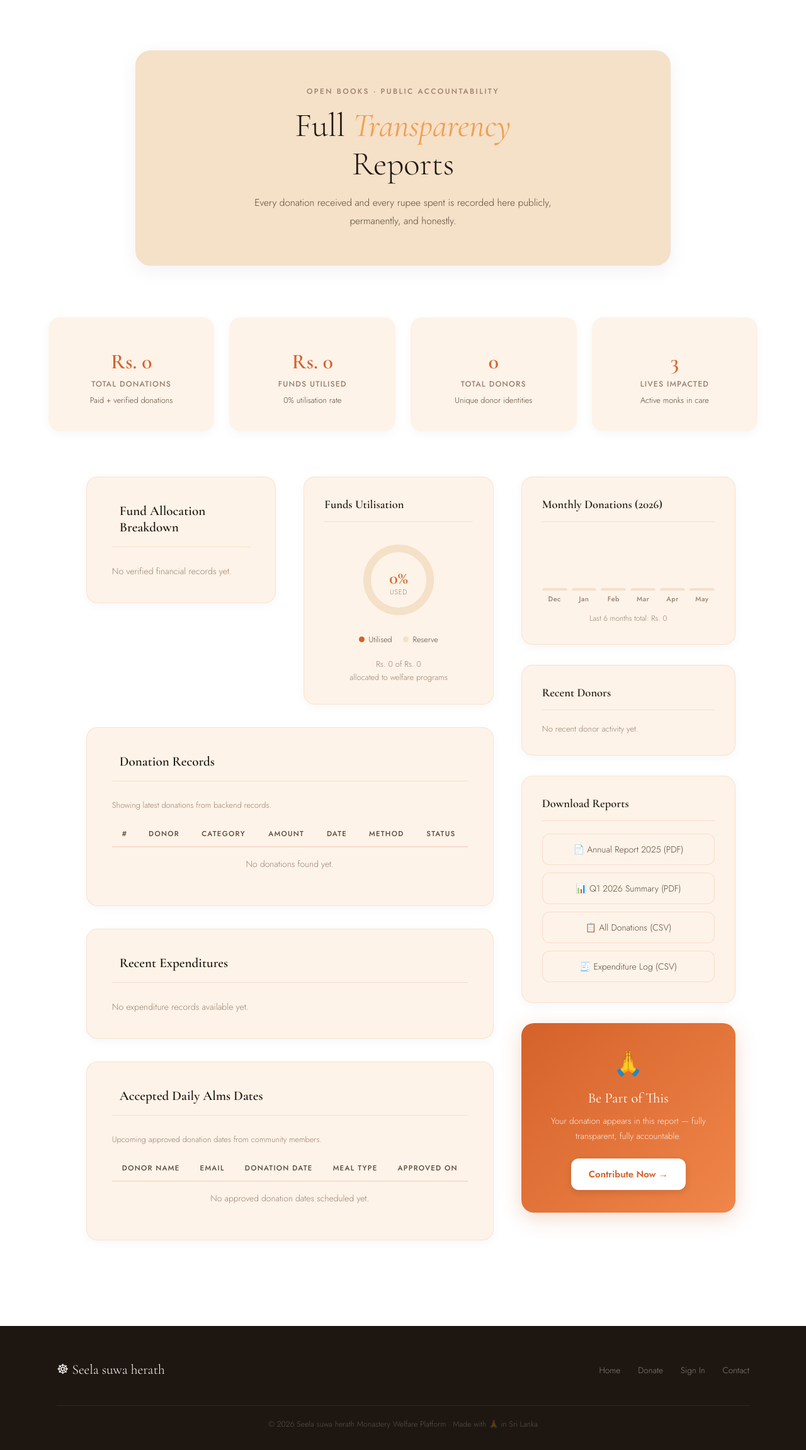
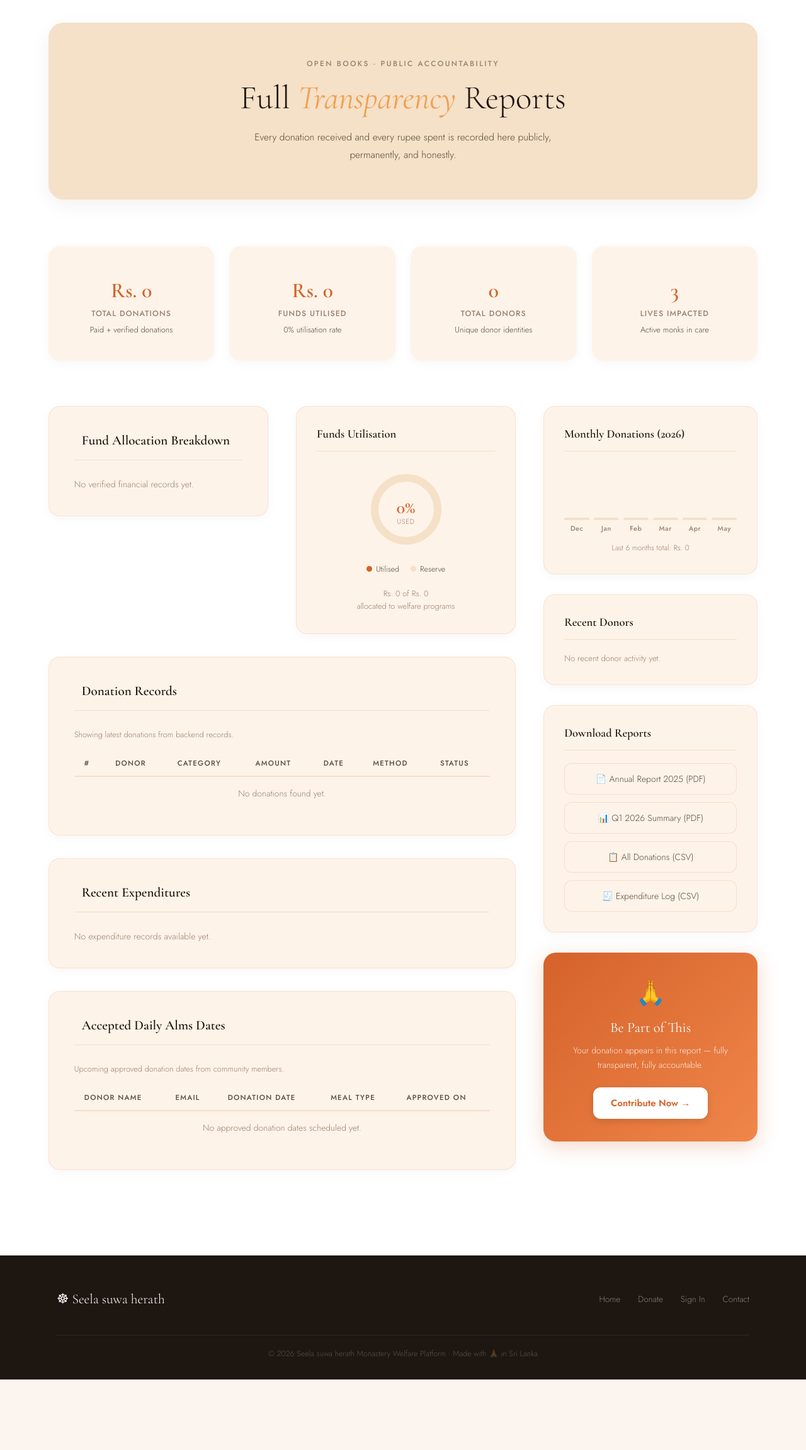
Before and after one commit to Nethmi2001-hash/test, a PHP site: page /test/public_transparency.php in a window 1280 px wide. Shown: the part 72-2375 px from the top of the page at 63% size. After the commit the page ends 2263 px from the top, so only its background shows below. Run offline with PHP 8.4, Linux system fonts and the light colour scheme; data comes from the database, SQL or seed files in the repository; data that the repository does not hold is empty.

Commit message:
update public transparacy

```diff
--- a/public_transparency.php
+++ b/public_transparency.php
@@ -202,9 +202,9 @@ if ($qAcceptedDates) {
         .nav-donate:hover{background:var(--text-dark)!important}
 
         /* ── PAGE HEADER ── */
-        .page-header{background:transparent;padding:80px 6% 50px;position:relative;overflow:visible;text-align:center}
+        .page-header{background:transparent;padding:36px 6% 42px;position:relative;overflow:visible;text-align:center}
         .page-header::before{display:none}
-        .page-header-inner{position:relative;z-index:1;max-width:850px;margin:0 auto;background:var(--sand);border-radius:24px;padding:56px 52px;box-shadow:0 8px 32px rgba(0,0,0,.06)}
+        .page-header-inner{position:relative;z-index:1;max-width:1160px;margin:0 auto;background:var(--sand);border-radius:24px;padding:56px 52px;box-shadow:0 8px 32px rgba(0,0,0,.06)}
         .page-header-eyebrow{font-size:.74rem;font-weight:500;letter-spacing:.2em;text-transform:uppercase;color:var(--text-light);margin-bottom:16px}
         .page-header h1{font-family:'Cormorant Garamond',serif;font-size:clamp(2.3rem,4.5vw,3.3rem);font-weight:300;color:var(--text-dark);line-height:1.15;margin-bottom:18px}
         .page-header h1 em{font-style:italic;color:var(--orange-light);font-weight:400}
@@ -222,7 +222,7 @@ if ($qAcceptedDates) {
         .s-card-sub{font-size:.80rem;color:var(--text-mid);margin-top:8px;line-height:1.4}
 
         /* ── MAIN LAYOUT ── */
-        .main{max-width:1160px;margin:0 auto;padding:0 6% 100px;display:grid;grid-template-columns:1fr 340px;gap:44px;align-items:start}
+        .main{width:88%;max-width:1160px;margin:0 auto 100px;padding:0;display:grid;grid-template-columns:1fr 340px;gap:44px;align-items:start}
 
         /* ── SECTION TITLES ── */
         .sec-label{font-size:.72rem;font-weight:500;letter-spacing:.18em;text-transform:uppercase;color:var(--orange);display:block;margin-bottom:10px}
@@ -329,7 +329,7 @@ if ($qAcceptedDates) {
 
         /* ── RESPONSIVE ── */
         @media(max-width:960px){.main{grid-template-columns:1fr}.summary-cards{grid-template-columns:repeat(2,1fr)}.sidebar{display:grid;grid-template-columns:1fr 1fr;gap:28px}.page-header-inner{padding:48px 40px}}
-        @media(max-width:600px){.summary-cards{grid-template-columns:1fr 1fr}.nav-links{display:none}.filter-bar{flex-direction:column;align-items:stretch}.sidebar{grid-template-columns:1fr}.page-header-inner{padding:40px 28px}.main{padding:0 6% 80px}}
+        @media(max-width:600px){.summary-cards{grid-template-columns:1fr 1fr}.nav-links{display:none}.filter-bar{flex-direction:column;align-items:stretch}.sidebar{grid-template-columns:1fr}.page-header-inner{padding:40px 28px}.main{margin-bottom:80px}}
 
         /* ── ANIMATIONS ── */
         @keyframes fadeUp{from{opacity:0;transform:translateY(20px)}to{opacity:1;transform:translateY(0)}}
@@ -365,7 +365,7 @@ if ($qAcceptedDates) {
 <div class="page-header">
     <div class="page-header-inner">
         <div class="page-header-eyebrow">Open Books · Public Accountability</div>
-        <h1>Full <em>Transparency</em><br>Reports</h1>
+        <h1>Full <em>Transparency</em> Reports</h1>
         <p>Every donation received and every rupee spent is recorded here publicly, permanently, and honestly.</p>
     </div>
 </div>
```
